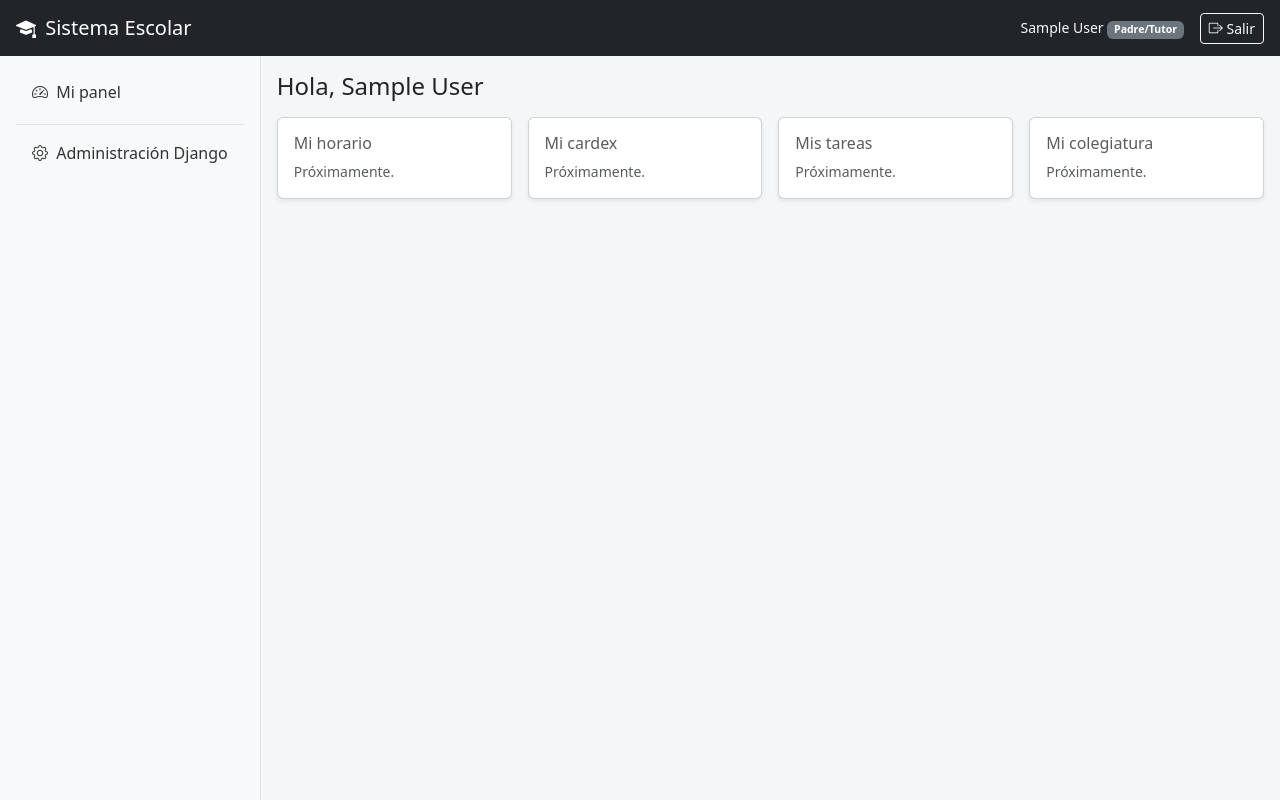
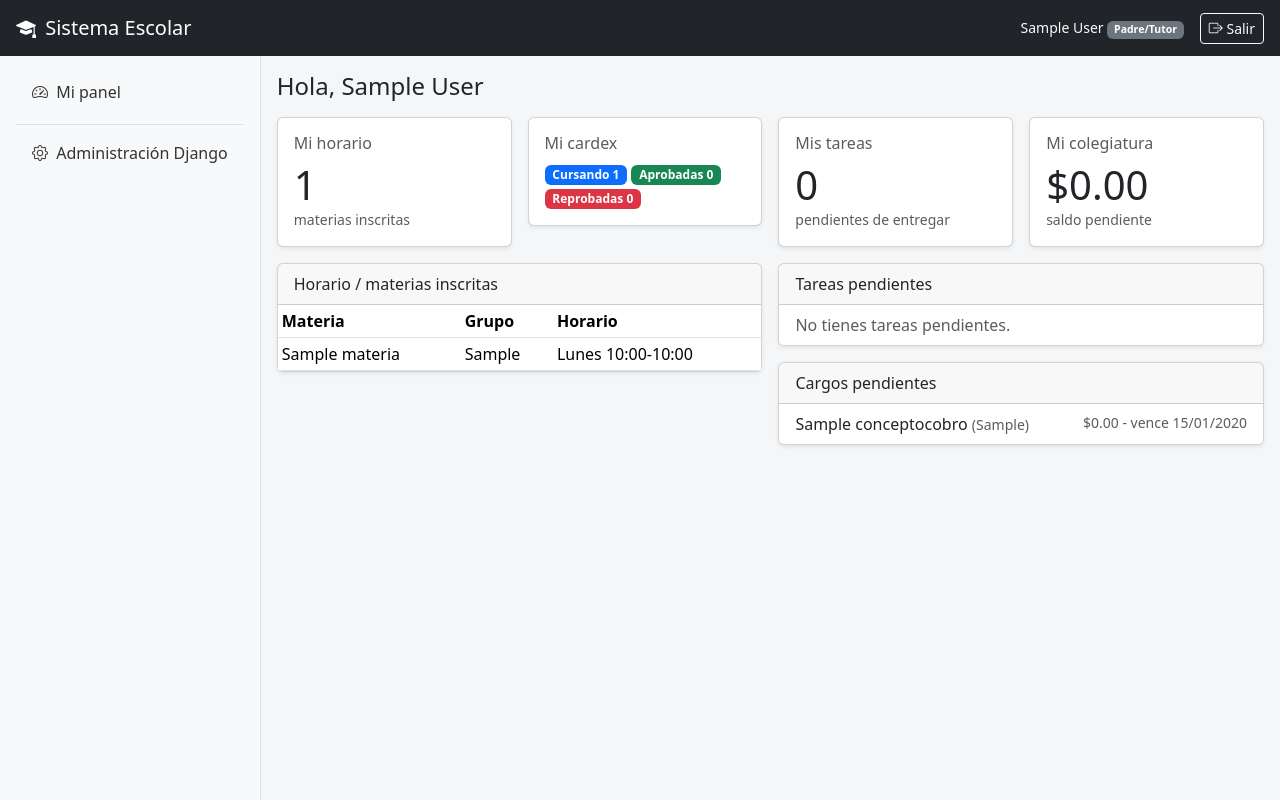
Before and after one commit to evallardy/escolar, a Django app: page /portal/alumnos/ in a window 1280 px wide. Run offline with Django 5.2, Linux system fonts and the light colour scheme; a user stored in the database is signed in; tables that the repository leaves empty hold one stand-in row (values such as "Sample post").

Commit message:
Fase 7: dashboards de portal con datos reales por rol (alumnos, docentes, administrativos, directivos, padres)

```diff
--- a/apps/portal/templates/portal/partials/dashboard_alumnos_partial.html
+++ b/apps/portal/templates/portal/partials/dashboard_alumnos_partial.html
@@ -1,27 +1,97 @@
 <h1 class="h4 mb-3">Hola, {{ user.get_full_name|default:user.username }}</h1>
-<div class="row g-3">
+
+{% if not alumno %}
+<div class="alert alert-warning">
+  Tu usuario no tiene un expediente de alumno asociado. Contacta a administración.
+</div>
+{% else %}
+<div class="row g-3 mb-3">
   <div class="col-md-3">
     <div class="card shadow-sm"><div class="card-body">
       <h2 class="h6 text-muted">Mi horario</h2>
-      <p class="text-muted small mb-0">Próximamente.</p>
+      <p class="display-6 mb-0">{{ materias_inscritas|length }}</p>
+      <p class="text-muted small mb-0">materias inscritas</p>
     </div></div>
   </div>
   <div class="col-md-3">
     <div class="card shadow-sm"><div class="card-body">
       <h2 class="h6 text-muted">Mi cardex</h2>
-      <p class="text-muted small mb-0">Próximamente.</p>
+      <p class="mb-0">
+        <span class="badge text-bg-primary">Cursando {{ cardex_resumen.cursando }}</span>
+        <span class="badge text-bg-success">Aprobadas {{ cardex_resumen.aprobadas }}</span>
+        <span class="badge text-bg-danger">Reprobadas {{ cardex_resumen.reprobadas }}</span>
+      </p>
     </div></div>
   </div>
   <div class="col-md-3">
     <div class="card shadow-sm"><div class="card-body">
       <h2 class="h6 text-muted">Mis tareas</h2>
-      <p class="text-muted small mb-0">Próximamente.</p>
+      <p class="display-6 mb-0">{{ tareas_pendientes|length }}</p>
+      <p class="text-muted small mb-0">pendientes de entregar</p>
     </div></div>
   </div>
   <div class="col-md-3">
     <div class="card shadow-sm"><div class="card-body">
       <h2 class="h6 text-muted">Mi colegiatura</h2>
-      <p class="text-muted small mb-0">Próximamente.</p>
+      <p class="display-6 mb-0">${{ saldo_total }}</p>
+      <p class="text-muted small mb-0">saldo pendiente</p>
     </div></div>
   </div>
 </div>
+
+<div class="row g-3">
+  <div class="col-md-6">
+    <div class="card shadow-sm">
+      <div class="card-header">Horario / materias inscritas</div>
+      <div class="table-responsive">
+        <table class="table table-sm mb-0">
+          <thead><tr><th>Materia</th><th>Grupo</th><th>Horario</th></tr></thead>
+          <tbody>
+            {% for im in materias_inscritas %}
+            <tr>
+              <td>{{ im.grupo.materia.nombre }}</td>
+              <td>{{ im.grupo.clave }}</td>
+              <td>
+                {% for h in im.grupo.horarios.all %}
+                  {{ h.get_dia_semana_display }} {{ h.hora_inicio|time:"H:i" }}-{{ h.hora_fin|time:"H:i" }}<br>
+                {% empty %}<span class="text-muted">Sin horario</span>{% endfor %}
+              </td>
+            </tr>
+            {% empty %}
+            <tr><td colspan="3" class="text-muted text-center">Sin materias inscritas.</td></tr>
+            {% endfor %}
+          </tbody>
+        </table>
+      </div>
+    </div>
+  </div>
+  <div class="col-md-6">
+    <div class="card shadow-sm mb-3">
+      <div class="card-header">Tareas pendientes</div>
+      <ul class="list-group list-group-flush">
+        {% for tarea in tareas_pendientes %}
+        <li class="list-group-item d-flex justify-content-between">
+          <span>{{ tarea.titulo }} <small class="text-muted">({{ tarea.grupo.materia.nombre }})</small></span>
+          <span class="text-muted small">Entrega: {{ tarea.fecha_entrega|date:"d/m/Y H:i" }}</span>
+        </li>
+        {% empty %}
+        <li class="list-group-item text-muted">No tienes tareas pendientes.</li>
+        {% endfor %}
+      </ul>
+    </div>
+    <div class="card shadow-sm">
+      <div class="card-header">Cargos pendientes</div>
+      <ul class="list-group list-group-flush">
+        {% for cargo in cargos_pendientes %}
+        <li class="list-group-item d-flex justify-content-between">
+          <span>{{ cargo.concepto.nombre }} <small class="text-muted">({{ cargo.periodo_etiqueta }})</small></span>
+          <span class="text-muted small">${{ cargo.saldo_pendiente }} - vence {{ cargo.fecha_limite|date:"d/m/Y" }}</span>
+        </li>
+        {% empty %}
+        <li class="list-group-item text-muted">No tienes cargos pendientes.</li>
+        {% endfor %}
+      </ul>
+    </div>
+  </div>
+</div>
+{% endif %}
--- a/apps/portal/views.py
+++ b/apps/portal/views.py
@@ -1,11 +1,18 @@
 from django.contrib.auth.mixins import LoginRequiredMixin
+from django.db.models import Count, Sum
 from django.shortcuts import redirect
 from django.urls import reverse
+from django.utils import timezone
 from django.views import View
 from django.views.generic import TemplateView
 
+from apps.asistencia.models import RegistroAsistencia
 from apps.core.mixins import AjaxTemplateMixin, RoleRequiredMixin
 from apps.core.models import Usuario
+from apps.finanzas.models import CargoAlumno, Pago
+from apps.incidencias.models import Incidencia
+from apps.inscripciones.models import Inscripcion
+from apps.trabajos.models import Tarea
 
 
 class DashboardRouterView(LoginRequiredMixin, View):
@@ -27,11 +34,86 @@ class DashboardPadresView(RoleRequiredMixin, AjaxTemplateMixin, TemplateView):
     template_name = "portal/dashboard_padres.html"
     template_name_ajax = "portal/partials/dashboard_padres_partial.html"
 
+    def get_context_data(self, **kwargs):
+        context = super().get_context_data(**kwargs)
+        tutor = getattr(self.request.user, "perfil_tutor", None)
+        hijos_info = []
+        if tutor is not None:
+            for alumno in tutor.alumnos.select_related("usuario", "programa").all():
+                cargos = CargoAlumno.objects.filter(
+                    alumno=alumno, estatus__in=["PENDIENTE", "VENCIDO"]
+                )
+                saldo_total = sum((c.saldo_pendiente for c in cargos), start=0)
+                ultimos_cardex = alumno.cardex.select_related("materia").order_by(
+                    "-ciclo_escolar", "materia"
+                )[:5]
+                ultima_asistencia = RegistroAsistencia.objects.filter(
+                    persona=alumno.usuario
+                ).order_by("-fecha_hora")[:5]
+                hijos_info.append(
+                    {
+                        "alumno": alumno,
+                        "saldo_pendiente": saldo_total,
+                        "cargos_pendientes": cargos.count(),
+                        "cardex": ultimos_cardex,
+                        "asistencia": ultima_asistencia,
+                    }
+                )
+        context["hijos_info"] = hijos_info
+        return context
+
 
 class DashboardAlumnosView(RoleRequiredMixin, AjaxTemplateMixin, TemplateView):
     roles_permitidos = [Usuario.Rol.ALUMNO]
     template_name = "portal/dashboard_alumnos.html"
     template_name_ajax = "portal/partials/dashboard_alumnos_partial.html"
+
+    def get_context_data(self, **kwargs):
+        context = super().get_context_data(**kwargs)
+        alumno = getattr(self.request.user, "perfil_alumno", None)
+        context["alumno"] = alumno
+        if alumno is None:
+            return context
+
+        inscripcion = (
+            Inscripcion.objects.filter(alumno=alumno)
+            .order_by("-ciclo_escolar__fecha_inicio")
+            .first()
+        )
+        materias_inscritas = []
+        if inscripcion is not None:
+            materias_inscritas = list(
+                inscripcion.materias.select_related(
+                    "grupo__materia", "grupo__ciclo_escolar"
+                ).prefetch_related("grupo__horarios")
+            )
+        context["inscripcion"] = inscripcion
+        context["materias_inscritas"] = materias_inscritas
+
+        grupo_ids = [im.grupo_id for im in materias_inscritas]
+        context["tareas_pendientes"] = (
+            Tarea.objects.filter(grupo_id__in=grupo_ids, activa=True)
+            .exclude(entregas__alumno=alumno)
+            .select_related("grupo__materia")
+            .order_by("fecha_entrega")[:8]
+        )
+
+        cardex_qs = alumno.cardex.select_related("materia", "ciclo_escolar")
+        context["cardex_resumen"] = {
+            "cursando": cardex_qs.filter(estatus="CURSANDO").count(),
+            "aprobadas": cardex_qs.filter(estatus="APROBADA").count(),
+            "reprobadas": cardex_qs.filter(estatus="REPROBADA").count(),
+        }
+        context["cardex_reciente"] = cardex_qs.order_by(
+            "-ciclo_escolar", "materia"
+        )[:8]
+
+        cargos = CargoAlumno.objects.filter(
+            alumno=alumno, estatus__in=["PENDIENTE", "VENCIDO"]
+        ).select_related("concepto")
+        context["cargos_pendientes"] = cargos
+        context["saldo_total"] = sum((c.saldo_pendiente for c in cargos), start=0)
+        return context
 
 
 class DashboardDocentesView(RoleRequiredMixin, AjaxTemplateMixin, TemplateView):
@@ -39,14 +121,78 @@ class DashboardDocentesView(RoleRequiredMixin, AjaxTemplateMixin, TemplateView):
     template_name = "portal/dashboard_docentes.html"
     template_name_ajax = "portal/partials/dashboard_docentes_partial.html"
 
+    def get_context_data(self, **kwargs):
+        context = super().get_context_data(**kwargs)
+        docente = getattr(self.request.user, "perfil_docente", None)
+        context["docente"] = docente
+        if docente is None:
+            return context
+
+        asignaciones = docente.asignaciones.filter(activo=True).select_related(
+            "grupo__materia", "grupo__ciclo_escolar"
+        )
+        context["asignaciones"] = asignaciones
+
+        grupo_ids = [a.grupo_id for a in asignaciones]
+        tareas = Tarea.objects.filter(docente=docente).select_related("grupo__materia")
+        context["tareas"] = tareas.order_by("-fecha_entrega")[:8]
+        context["entregas_por_calificar"] = (
+            docente.tareas.filter(entregas__calificacion__isnull=True)
+            .aggregate(total=Count("entregas"))["total"]
+            or 0
+        )
+        context["total_grupos"] = len(grupo_ids)
+        return context
+
 
 class DashboardAdministrativosView(RoleRequiredMixin, AjaxTemplateMixin, TemplateView):
     roles_permitidos = [Usuario.Rol.ADMINISTRATIVO]
     template_name = "portal/dashboard_administrativos.html"
     template_name_ajax = "portal/partials/dashboard_administrativos_partial.html"
 
+    def get_context_data(self, **kwargs):
+        context = super().get_context_data(**kwargs)
+        context["inscripciones_activas"] = Inscripcion.objects.filter(
+            estatus="INSCRITO"
+        ).count()
+        cargos_pendientes = CargoAlumno.objects.filter(
+            estatus__in=["PENDIENTE", "VENCIDO"]
+        )
+        context["cargos_pendientes"] = cargos_pendientes.count()
+        context["monto_por_cobrar"] = (
+            cargos_pendientes.aggregate(total=Sum("monto"))["total"] or 0
+        )
+        context["incidencias_abiertas"] = Incidencia.objects.filter(
+            estatus__in=["ABIERTA", "EN_SEGUIMIENTO"]
+        ).count()
+        return context
+
 
 class DashboardDirectivosView(RoleRequiredMixin, AjaxTemplateMixin, TemplateView):
     roles_permitidos = [Usuario.Rol.DIRECTIVO]
     template_name = "portal/dashboard_directivos.html"
     template_name_ajax = "portal/partials/dashboard_directivos_partial.html"
+
+    def get_context_data(self, **kwargs):
+        context = super().get_context_data(**kwargs)
+        context["matricula_total"] = Inscripcion.objects.filter(
+            estatus="INSCRITO"
+        ).values("alumno").distinct().count()
+
+        hoy = timezone.localdate()
+        primer_dia_mes = hoy.replace(day=1)
+        context["cobranza_mes"] = (
+            Pago.objects.filter(fecha_pago__gte=primer_dia_mes, fecha_pago__lte=hoy)
+            .aggregate(total=Sum("monto"))["total"]
+            or 0
+        )
+
+        registros_hoy = RegistroAsistencia.objects.filter(
+            fecha_hora__date=hoy, tipo="ENTRADA"
+        )
+        context["asistencia_hoy"] = registros_hoy.values("persona").distinct().count()
+
+        context["incidencias_abiertas"] = Incidencia.objects.filter(
+            estatus__in=["ABIERTA", "EN_SEGUIMIENTO"]
+        ).count()
+        return context
```
Also changed, not shown: apps/portal/templates/portal/partials/dashboard_administrativos_partial.html (+8 -7 lines), apps/portal/templates/portal/partials/dashboard_directivos_partial.html (+6 -5 lines), apps/portal/templates/portal/partials/dashboard_docentes_partial.html (+53 -5 lines), apps/portal/templates/portal/partials/dashboard_padres_partial.html (+33 -19 lines).
